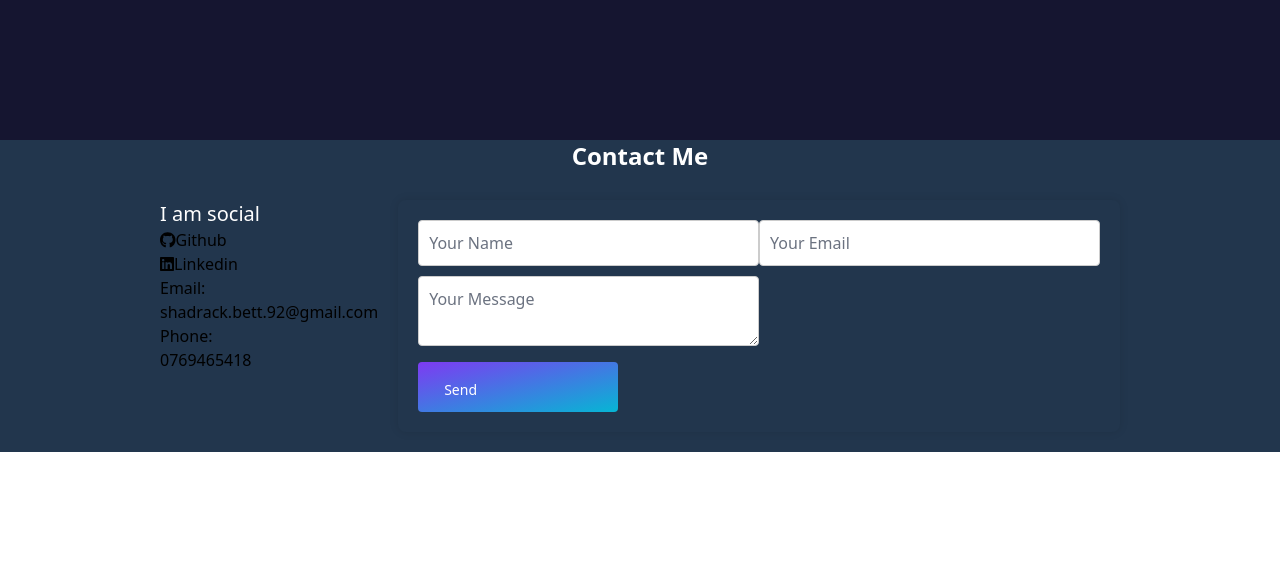
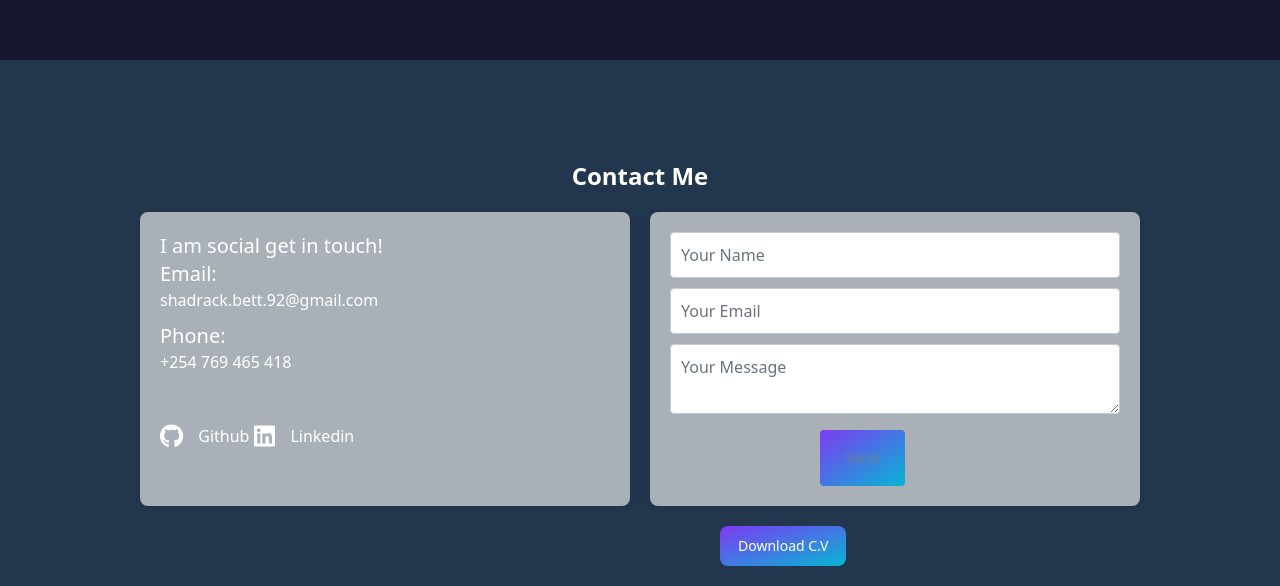
Before and after one commit to shaddybett/super-portfolio, a React (Create React App) app: page / in a window 1280 px wide. Shown: the part 2176-2762 px from the top of the page. Before the commit the page ends 2628 px from the top, so only its background shows below. Built offline with nearby package versions, Linux system fonts and the light colour scheme.

Commit message:
styled button

```diff
--- a/src/components/Home.css
+++ b/src/components/Home.css
@@ -93,24 +93,47 @@ margin-top: 20px;
   font-size: 1rem;
   color: #666; /* Adjust text color */
 }
+.contact{
+  display: flex;
+  justify-content: center;
+  margin-bottom: 20px;
+}
+.contacts {
+  background-color: #22364d;
+  padding: 20px;
+}
+
 .contact-section {
   max-width: 1000px;
   margin: 0 auto;
-  padding: 20px;
   display: flex;
   gap: 20px;
 }
 
+.contact-details,
 .contact-form {
-  /* background-color: #969ae7; */
+  background-color: #a9b0b8;
   padding: 20px;
   border-radius: 8px;
   box-shadow: 0 0 10px rgba(0, 0, 0, 0.1);
+  flex: 1;
+  /* margin-top: 20px; */
+}
+
+.contact-details .detail,
+.contact-details .detail span,
+.contact-details .detail p {
+  margin-bottom: 10px;
+}
+
+.contact-details .detail span {
+  margin-right: 10px;
+
 }
 
 .contact-form input,
 .contact-form textarea {
-  width: 50%;
+  width: 100%;
   margin-bottom: 10px;
   padding: 10px;
   border: 1px solid #ccc;
@@ -119,10 +142,10 @@ margin-top: 20px;
 
 .contact-form button {
   display: block;
-  width: 50%;
+  width: 100%;
   padding: 10px;
   background-color: #007bff;
-  color: white;
+  color: rgb(110, 125, 148);
   border: none;
   border-radius: 4px;
   cursor: pointer;
@@ -131,23 +154,26 @@ margin-top: 20px;
 .contact-form button:hover {
   background-color: #0056b3;
 }
-.contact{
+
+@media (min-width: 768px) {
+  .contact-details {
+    max-width: 50%;
+  }
+}
+.details{
   display: flex;
-  justify-content: center;
+  gap: 5px;
+  color: white;
+  margin-top: 50px;
+
 
 }
-.contacts{
-  background-color: #22364d;
+.buttonc{
+  max-width: fit-content;
+  max-height: 100px;
+  margin-left: 150px;
 }
-.buttonc{
-  max-width: 200px;
-  max-height: 50px;
+.icon{
+  font-size: 24px; /* Adjust the size of the icons as needed */
+  margin-right: 10px;
 }
-.contact-for{
-  background-color: rgb(68, 123, 172);
-  max-width: 50%;
-
-}
-.details{
-  display: grid;
-}
--- a/src/components/Home.js
+++ b/src/components/Home.js
@@ -19,7 +19,7 @@ import {
   faSquareGit,
   faNodeJs,
   faJira,
-  faLinkedin
+  faLinkedin,
 } from "@fortawesome/free-brands-svg-icons";
 
 import "./Home.css";
@@ -244,29 +244,32 @@ const ProjectCard = ({ title, description }) => {
 const Contact = () => {
   return (
     <div className="contacts">
-      <h5 className="text-2xl font-semibold text-white dark:text-white mb-2 mt-20 contact">
+      <h5 className="text-2xl font-semibold text-white dark:text-white mt-20  contact">
         Contact Me
       </h5>
       <div className="contact-section">
         <div className="contact-details">
           <h5 className="text-xl font-medium text-white dark:text-white">
-            I am social
+            I am social get in touch!
           </h5>
+
           <div className="detail">
-            <FontAwesomeIcon icon={faGithub} />
+            <span className="text-xl text-white">Email:</span>
+            <p className="text-l text-white">shadrack.bett.92@gmail.com</p>
+          </div>
+          <div className="detail ">
+            <span className="text-xl text-white">Phone:</span>
+            <p className=" text-white">+254 769 465 418</p>
+          </div>
+          <div className="details">
+            <>
+            <FontAwesomeIcon icon={faGithub} className="icon"/>
             <span>Github</span>
-          </div>
-          <div className="detail">
-            <FontAwesomeIcon icon={faLinkedin} />
+            </>
+            <>
+            <FontAwesomeIcon icon={faLinkedin} className="icon" />
             <span>Linkedin</span>
-          </div>
-          <div className="detail">
-            <span>Email:</span>
-            <p>shadrack.bett.92@gmail.com</p>
-          </div>
-          <div className="detail">
-            <span>Phone:</span>
-            <p>0769465418</p>
+            </>
           </div>
         </div>
         <div className="contact-form">
@@ -277,7 +280,11 @@ const Contact = () => {
             Send
           </Button>
         </div>
+
       </div>
+      <Button gradientDuoTone="purpleToBlue" className="buttonB">
+            Download C.V
+        </Button>
     </div>
   );
 };
```
